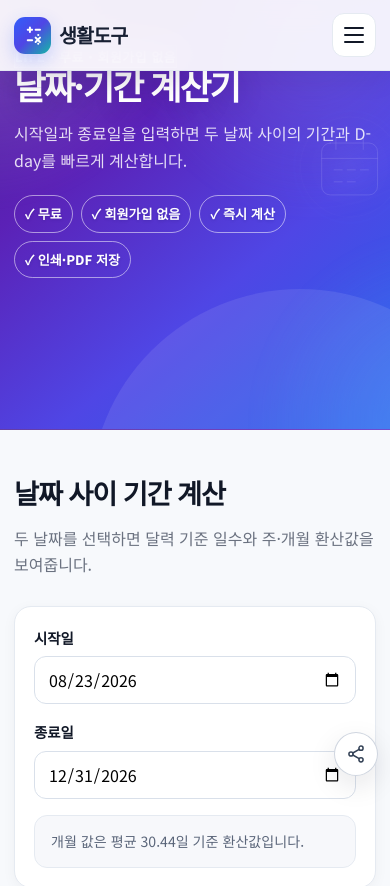
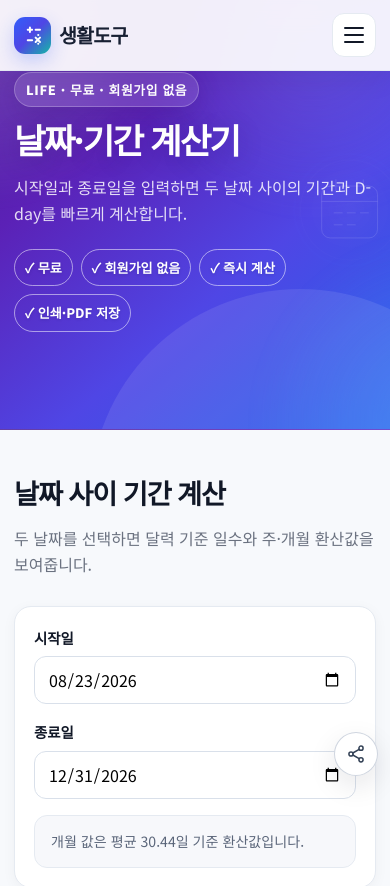
Before and after one commit to license-book/life-tools, a Next.js app: page /tools/date-period in a window 390 px wide. Shown: the top 886 px of the page. Built offline with nearby package versions, Linux system fonts and the light colour scheme.

Commit message:
Fix tool hero spacing and rounded eyebrow badge

```diff
--- a/app/tool-hero-gradient.css
+++ b/app/tool-hero-gradient.css
@@ -2,7 +2,7 @@
   position: relative;
   isolation: isolate;
   overflow: hidden;
-  padding: 58px 0 42px;
+  padding: 92px 0 58px;
   background: linear-gradient(118deg, #4c1d95 0%, #5b21b6 24%, #4f46e5 58%, #2563eb 100%);
   border-bottom: 1px solid rgba(255,255,255,.14);
 }
@@ -38,6 +38,12 @@
 }
 
 .tool-hero .eyebrow {
+  display: inline-flex;
+  align-items: center;
+  width: fit-content;
+  margin: 0 0 18px;
+  padding: 7px 13px;
+  border-radius: 999px;
   color: #fff;
   background: rgba(255,255,255,.13);
   border: 1px solid rgba(255,255,255,.24);
@@ -104,7 +110,7 @@
 
 @media (max-width: 820px) {
   .tool-hero {
-    padding: 48px 0 36px;
+    padding: 80px 0 46px;
     background: linear-gradient(140deg, #4c1d95 0%, #5b21b6 30%, #4f46e5 63%, #2563eb 100%);
   }
   .tool-hero-icon { right:-24px; width:145px; height:145px; opacity:.38; }
@@ -112,7 +118,11 @@
 
 @media (max-width: 560px) {
   .tool-hero {
-    padding: 42px 0 31px;
+    padding: 72px 0 38px;
+  }
+  .tool-hero .eyebrow {
+    margin-bottom: 15px;
+    padding: 6px 11px;
   }
   .tool-hero-icon { right:-34px; top:52%; width:120px; height:120px; opacity:.23; }
 }
```
